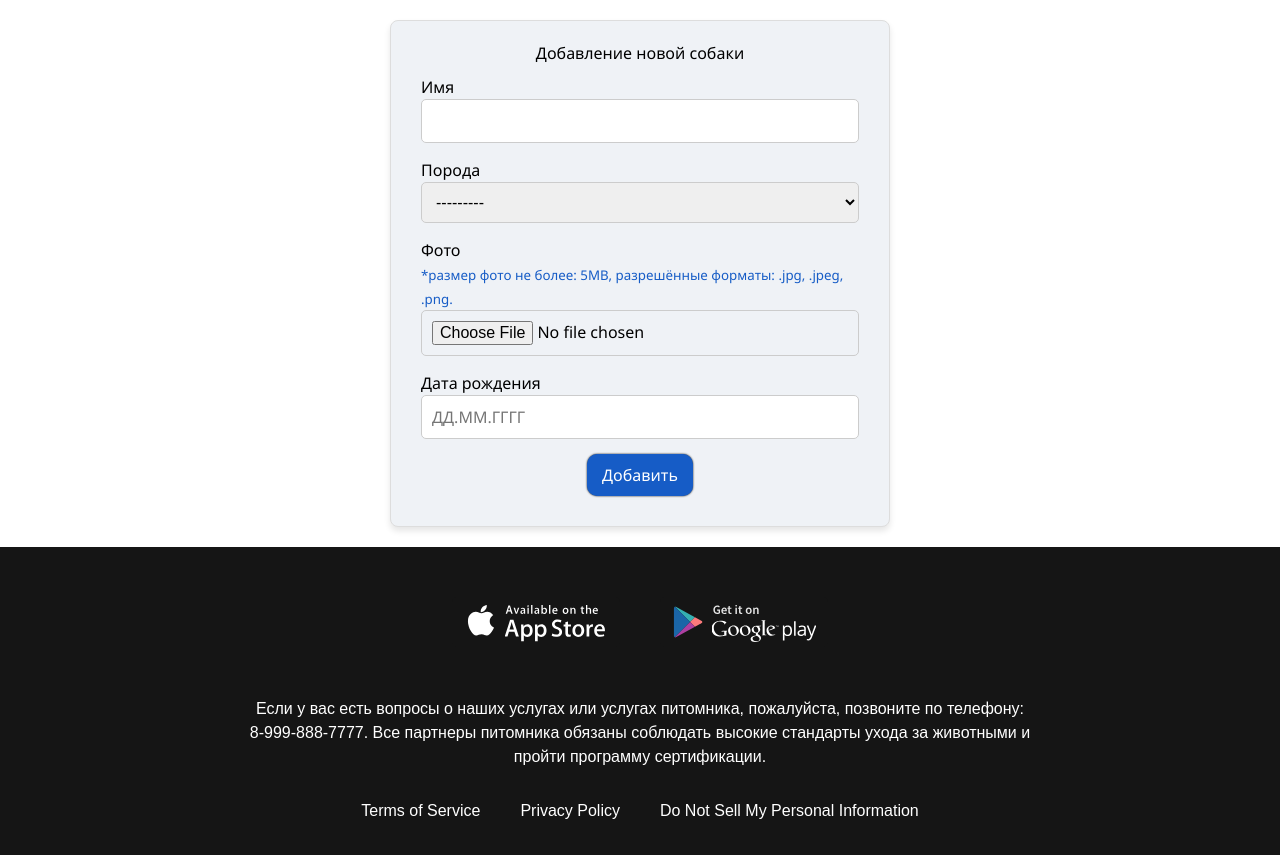
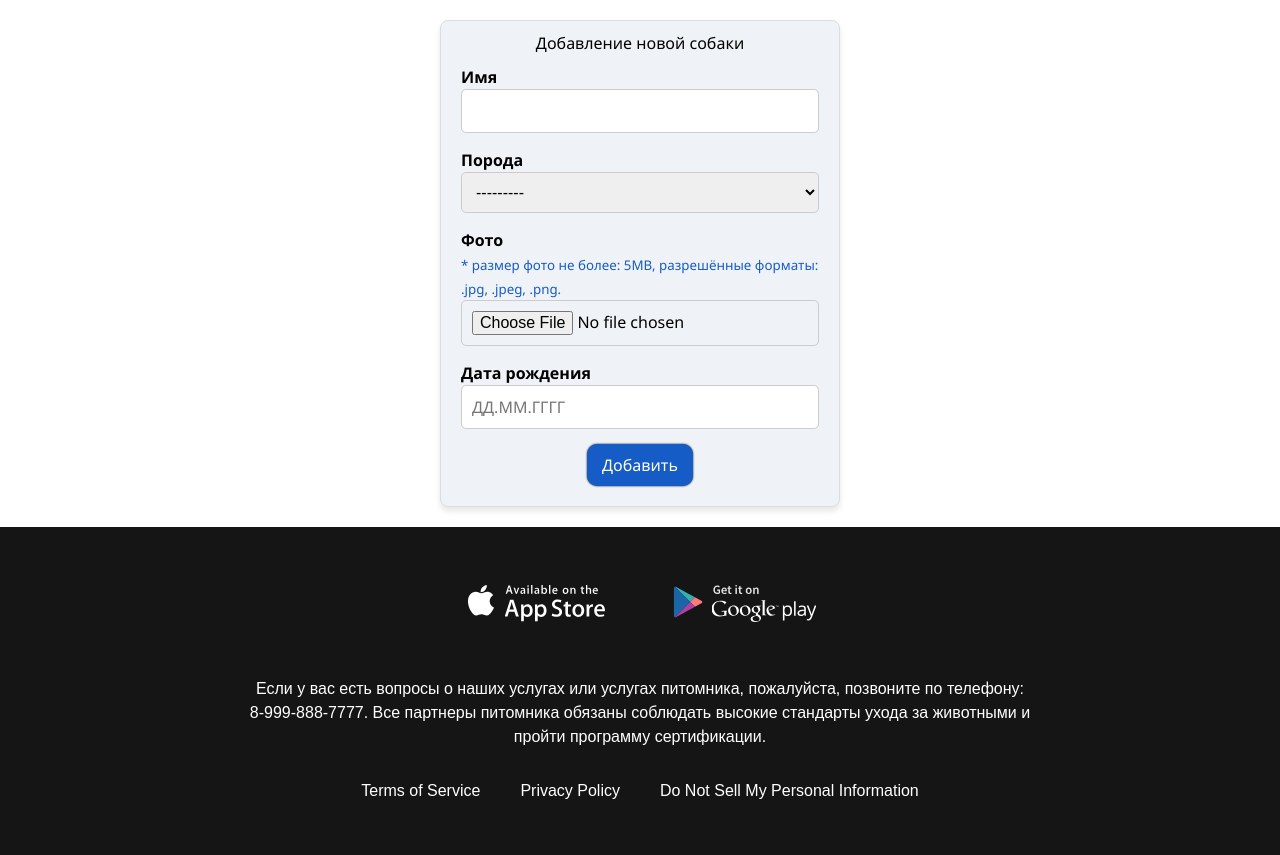
Before and after one commit to COD-e-x/django-kennel-website, a Django app: page /dogs/create/ in a window 1280 px wide. Shown: the part 169-1024 px from the top of the page. After the commit the page ends 968 px from the top, so only its background shows below. Run offline with Django 5.2, Linux system fonts and the light colour scheme; data that the repository does not hold is empty.

Commit message:
Updated form template

```diff
--- a/apps/dogs/templates/dogs/dog/create.html
+++ b/apps/dogs/templates/dogs/dog/create.html
@@ -1,8 +1,8 @@
 {% extends 'dogs/base.html' %}
 
 {% block content %}
-  <form class="dog--form" method="post" enctype="multipart/form-data">
-    <div class="dog--form__title">
+  <form class="form dog--form" method="post" enctype="multipart/form-data">
+    <div class="form__title dog--form__title">
       {% if dog %}
         Редактирование собаки: {{ dog.name }}
       {% else %}
@@ -10,21 +10,21 @@
       {% endif %}
     </div>
     {% csrf_token %}
-    <div class="dog--form__form-group">
+    <div class="form__form-group dog--form__form-group">
       {% for field in form %}
 
-        <div class="dog--form__form-group-field">
+        <div class="form__form-group-field dog--form__form-group-field">
           {% if field.name == "photo" %}
-            <label for="{{ field.id_for_label }}" class="dog-form__form-group-label">
+            <label class="form__form-group-label dog-form__form-group-label" for="{{ field.id_for_label }}">
               {{ field.label }}
             </label>
-            <small class="custom-file-label"> <br>*размер фото не более: 5MB, разрешённые форматы: .jpg, .jpeg, .png.</small>
+            <small class="dog--form__custom-file-label"> <br>* размер фото не более: 5MB, разрешённые форматы: .jpg, .jpeg, .png.</small>
           {% else %}
-            <label for="{{ field.id_for_label }}" class="dog-form__form-group-label">
+            <label for="{{ field.id_for_label }}" class="form__form-group-label dog-form__form-group-label">
               {{ field.label }}
             </label>
           {% endif %}
-          <div class="dog--form__from-group-field">
+          <div class="form__from-group-field dog--form__from-group-field">
               {{ field }}
           </div>
           {% if field.errors %}
@@ -34,7 +34,7 @@
           {% endif %}
         </div>
       {% endfor %}
-      <button class="btn dog--form__btn" type="submit">
+      <button class="btn form__btn dog--form__btn" type="submit">
         {% if dog %}
           Сохранить
         {% else %}
--- a/static/css/dogs.css
+++ b/static/css/dogs.css
@@ -228,9 +228,6 @@ input::-ms-clear {
     padding: 30px 0 30px 0;
 }
 
-.form__form-group-error {
-    color: red;
-}
 
 /*===== btn ==========================================================================================================*/
 
@@ -259,6 +256,64 @@ input::-ms-clear {
 .btn:active {
     background-color: #165cc6;
     transform: translateY(1px);
+}
+
+/*===== dog form =====================================================================================================*/
+
+.form {
+    max-width: 400px;
+    margin: 20px auto;
+    padding: 10px;
+    border: 1px solid #ddd;
+    border-radius: 8px;
+    background-color: #EFF2F6;
+    box-shadow: 0 4px 6px rgba(0, 0, 0, 0.1);
+}
+
+.form__title {
+    text-align: center;
+}
+
+.form__form-group {
+    display: flex;
+    flex-direction: column;
+    gap: 15px;
+    padding: 10px;
+}
+
+.form__from-group-field input, select, textarea {
+    width: 100%;
+    padding: 10px;
+    border: 1px solid #ccc;
+    border-radius: 5px;
+    font-size: 1rem;
+}
+
+.form__form-group-label {
+    font-size: 1rem;
+    font-weight: bold;
+    margin-bottom: 5px;
+}
+
+.form__btn {
+    background-color: #165cc6;
+    color: white;
+    border: none;
+    padding: 10px 15px;
+    margin: 0 auto;
+    font-size: 1rem;
+    box-shadow: 0 0 2px rgba(0, 0, 0, 1);
+    transition: background-color 0.3s;
+}
+
+.form__form-group-error {
+    color: red;
+}
+
+
+/* dog */
+.dog--form__custom-file-label {
+    color: #165cc6;
 }
 
 /*===== breed list ===================================================================================================*/
@@ -422,71 +477,3 @@ input::-ms-clear {
 .dog--detail__item-btn {
     margin-top: 10px;
 }
-
-/*===== dog form =====================================================================================================*/
-
-.dog--form {
-    max-width: 500px;
-    margin: 20px auto;
-    padding: 20px;
-    border: 1px solid #ddd;
-    border-radius: 8px;
-    background-color: #EFF2F6;
-    box-shadow: 0 4px 6px rgba(0, 0, 0, 0.1);
-}
-
-.dog--form__title {
-    text-align: center;
-}
-
-.dog--form__form-group {
-    display: flex;
-    flex-direction: column;
-    gap: 15px;
-    padding: 10px;
-}
-
-.dog--form__form-group-label {
-    font-size: 1rem;
-    font-weight: bold;
-    margin-bottom: 5px;
-}
-
-
-.custom-file-label {
-    color: #165cc6;
-}
-
-.dog--form__from-group-field input, select, textarea {
-    width: 100%;
-    padding: 10px;
-    border: 1px solid #ccc;
-    border-radius: 5px;
-    font-size: 1rem;
-}
-
-.dog--form__btn {
-    background-color: #165cc6;
-    color: white;
-    border: none;
-    padding: 10px 15px;
-    margin: 0 auto;
-    font-size: 1rem;
-    box-shadow: 0 0 2px rgba(0, 0, 0, 1);
-    transition: background-color 0.3s;
-}
-
-.dog--form__btn:hover {
-    background-color: #165cc6;
-    box-shadow: 0 4px 8px rgba(0, 0, 0, 0.6);
-    transform: translateY(-1px);
-}
-
-.dog--form__btn:focus {
-    box-shadow: 0 0 3px rgba(0, 0, 0, 0.2);
-}
-
-.dog--form__btn:active {
-    background-color: #165cc6;
-    transform: translateY(1px);
-}
```
Also changed, not shown: apps/dogs/templates/dogs/dog/update.html (+11 -11 lines).
